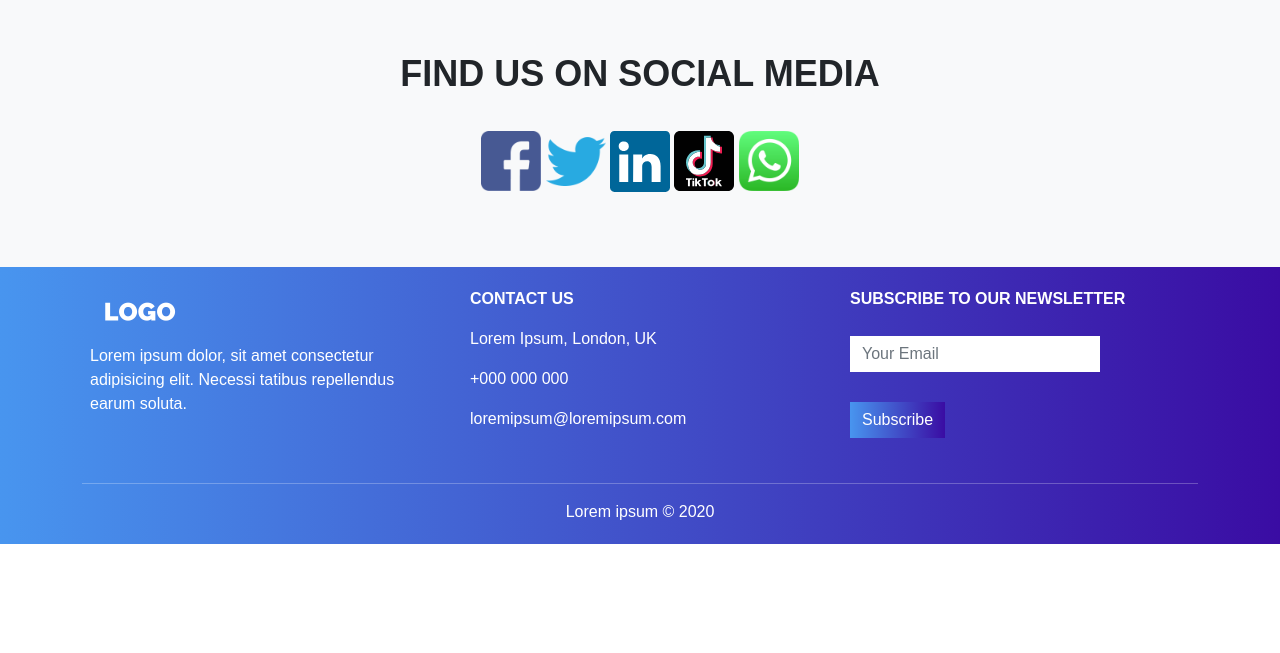
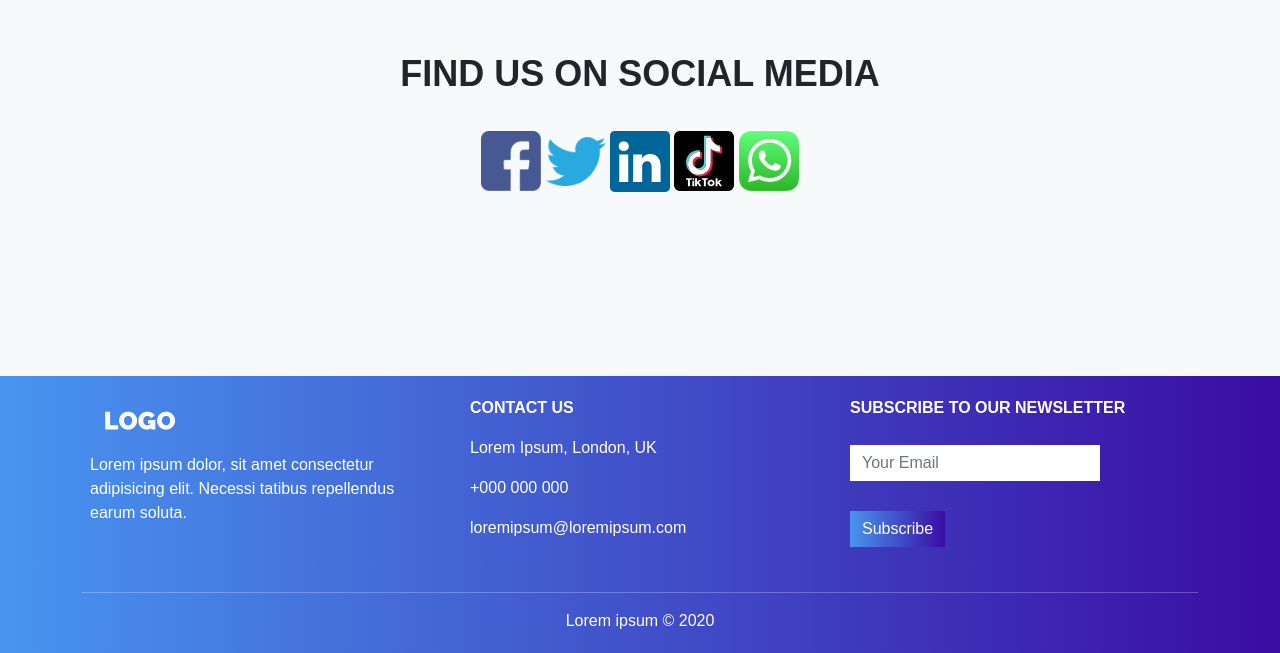
Before and after one commit to gonzaloacha/marketing-agency-project, a plain HTML site: page index.html in a window 1280 px wide. Shown: the part 2231-2884 px from the top of the page. Before the commit the page ends 2775 px from the top, so only its background shows below. Drawn offline with nearby package versions, Linux system fonts and the light colour scheme; some packages are replaced by stand-ins of ours; a script that the page names is missing.

Commit message:
Update marketing-agency.css
Padding corrected.

```diff
--- a/assets/css/marketing-agency.css
+++ b/assets/css/marketing-agency.css
@@ -217,6 +217,7 @@ body {
 #social-media {
     background: #f8f9fa;
     padding: 75px 0;
+    padding-bottom: 23vmin;
 }
 
 #social-media p {
```
